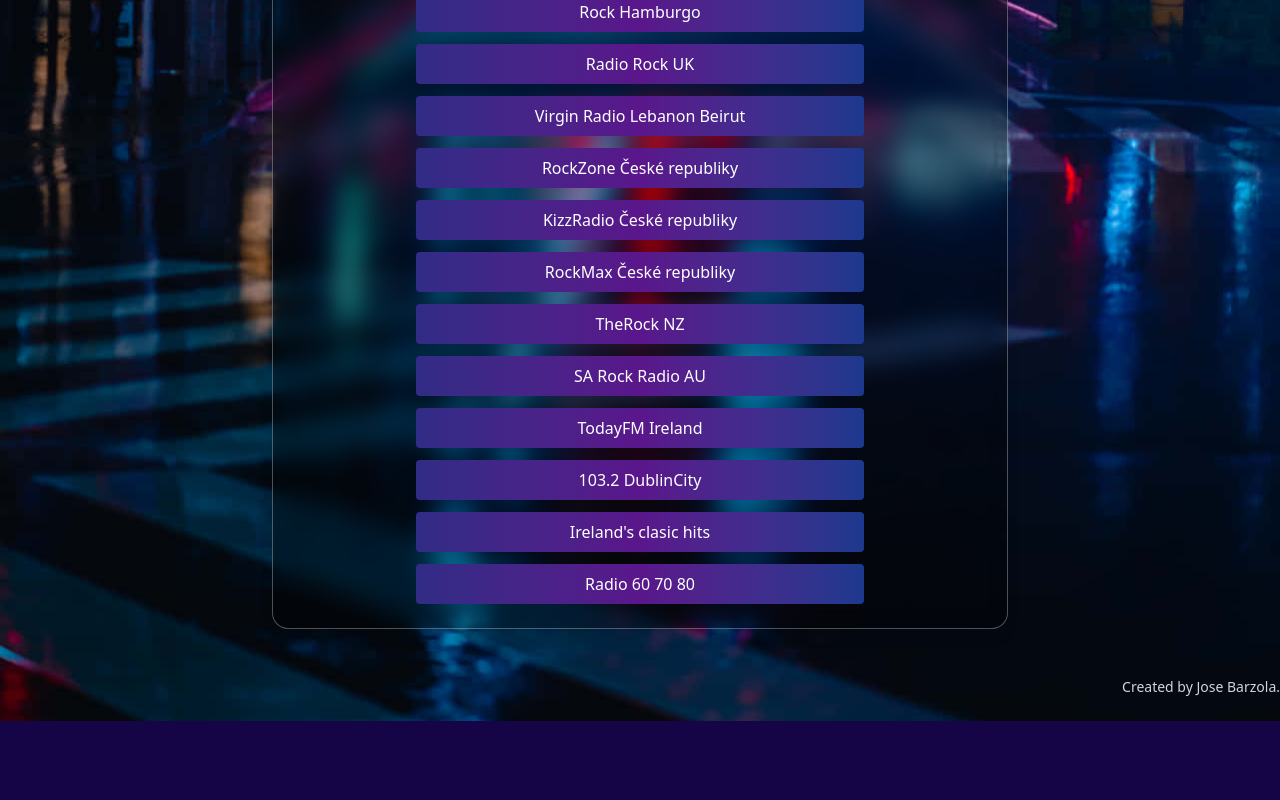
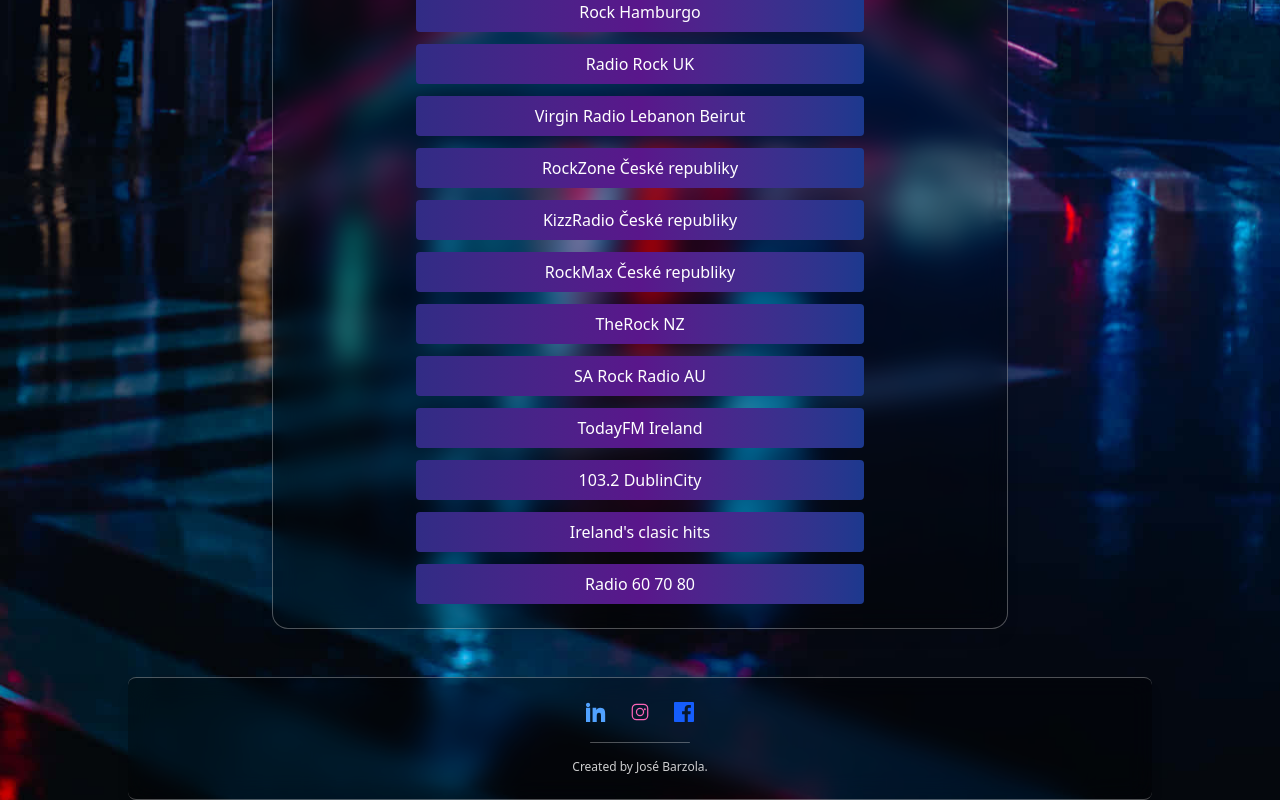
Before and after one commit to JOSEBARZOLA/radioNueva, a Next.js app: page / in a window 1280 px wide. Shown: the part 1049-1849 px from the top of the page. Before the commit the page ends 1770 px from the top, so only its background shows below. Built offline with nearby package versions, Linux system fonts and the light colour scheme.

Commit message:
cambios en el footer

```diff
--- a/src/app/components/HomePage.tsx
+++ b/src/app/components/HomePage.tsx
@@ -149,9 +149,35 @@
 {/* Audio element fuera del contenedor visual */}
   <audio ref={audioRef} />
 
-      <footer className="footer mt-12 text-right text-gray-300 text-sm pb-6">
-        <p>Created by Jose Barzola.</p>
-      </footer>
+      <footer className="mt-12 py-6 text-center text-gray-300 text-sm backdrop-blur-md bg-black/30 border-t border-b border-white/30 max-w-5xl mx-auto shadow-lg rounded-lg">
+  {/* Íconos sociales */}
+  <div className="flex justify-center gap-6 text-xl mb-5">
+    <a href="https://linkedin.com/in/tuPerfil" target="_blank" rel="noopener noreferrer" className="text-blue-400 hover:text-blue-500 transition-colors" aria-label="LinkedIn">
+      <svg className="w-5 h-5" fill="currentColor" viewBox="0 0 24 24">
+        <path d="M4.98 3.5C4.98 4.88 3.87 6 2.5 6S0 4.88 0 3.5 1.12 1 2.5 1s2.48 1.12 2.48 2.5zM0 24V7h5v17H0zm7.5-17h4.8v2.7h.1c.67-1.3 2.3-2.7 4.7-2.7 5 0 5.9 3.3 5.9 7.6V24h-5v-7.2c0-1.7-.03-3.9-2.4-3.9-2.4 0-2.7 1.8-2.7 3.8V24h-5V7z"/>
+      </svg>
+    </a>
+    <a href="https://instagram.com/tuPerfil" target="_blank" rel="noopener noreferrer" className="text-pink-400 hover:text-pink-500 transition-colors" aria-label="Instagram">
+      <svg className="w-5 h-5" fill="currentColor" viewBox="0 0 24 24">
+        <path d="M7.75 2h8.5A5.75 5.75 0 0122 7.75v8.5A5.75 5.75 0 0116.25 22h-8.5A5.75 5.75 0 012 16.25v-8.5A5.75 5.75 0 017.75 2zm0 1.5A4.25 4.25 0 003.5 7.75v8.5A4.25 4.25 0 007.75 20.5h8.5a4.25 4.25 0 004.25-4.25v-8.5A4.25 4.25 0 0016.25 3.5h-8.5zM12 7a5 5 0 110 10 5 5 0 010-10zm0 1.5a3.5 3.5 0 100 7 3.5 3.5 0 000-7zm5.75-.88a1.13 1.13 0 110 2.25 1.13 1.13 0 010-2.25z"/>
+      </svg>
+    </a>
+    <a href="https://facebook.com/tuPerfil" target="_blank" rel="noopener noreferrer" className="text-blue-600 hover:text-blue-700 transition-colors" aria-label="Facebook">
+      <svg className="w-5 h-5" fill="currentColor" viewBox="0 0 24 24">
+        <path d="M22.675 0h-21.35C.597 0 0 .597 0 1.326v21.348C0 23.403.597 24 1.326 24h11.494v-9.294H9.691v-3.622h3.129V8.413c0-3.1 1.893-4.788 4.659-4.788 1.325 0 2.466.099 2.798.143v3.24l-1.922.001c-1.507 0-1.798.717-1.798 1.767v2.316h3.595l-.468 3.622h-3.127V24h6.127C23.403 24 24 23.403 24 22.674V1.326C24 .597 23.403 0 22.675 0z"/>
+      </svg>
+    </a>
+  </div>
+
+  {/* Línea decorativa */}
+  <div className="mx-auto w-[100px] h-px bg-white/30 rounded-full mb-4" />
+
+  {/* Texto del footer */}
+  <p className="text-xs text-white/80">Created by José Barzola.</p>
+</footer>
+
+
+
     </main>
   )
 }
```
